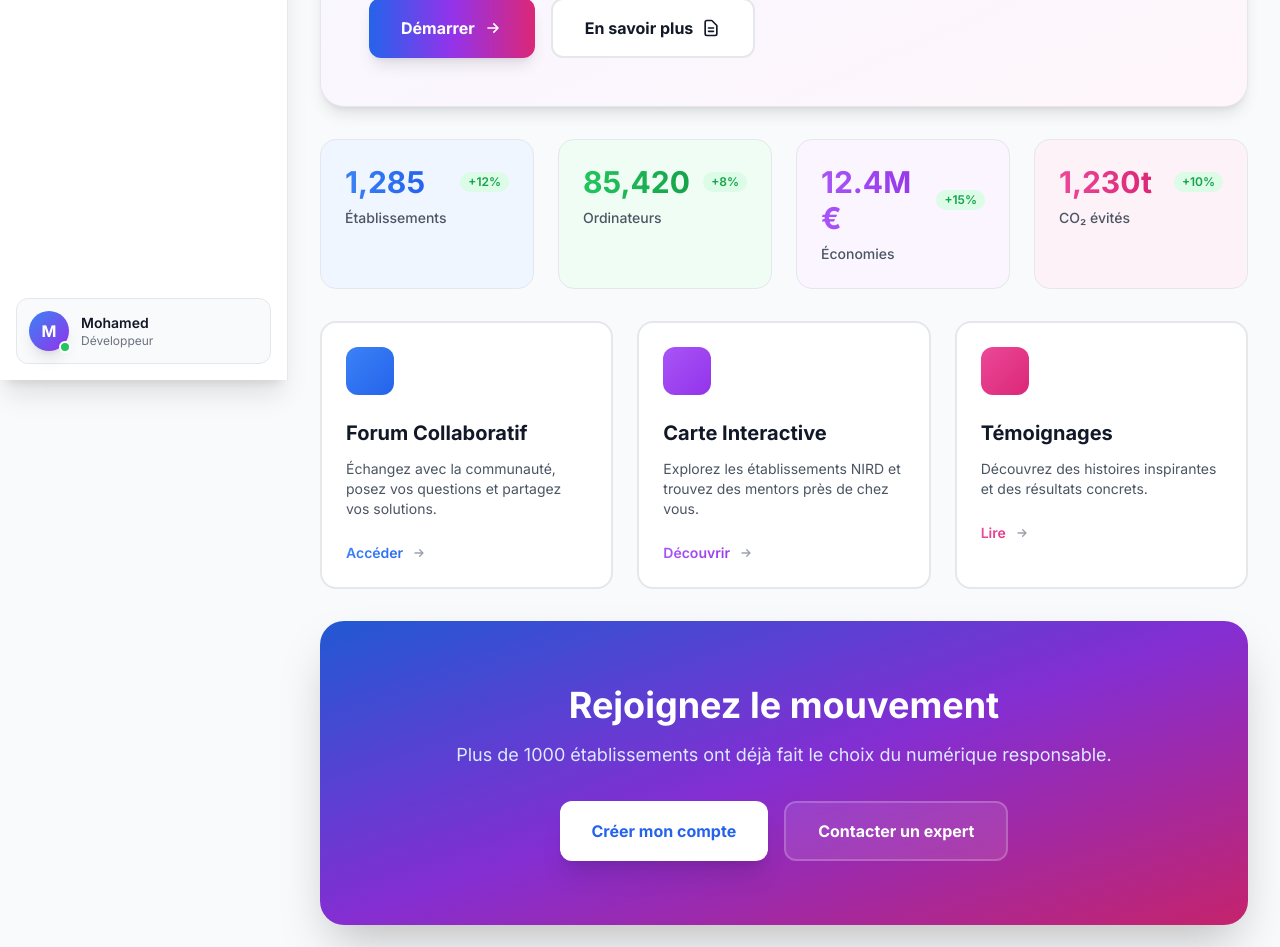
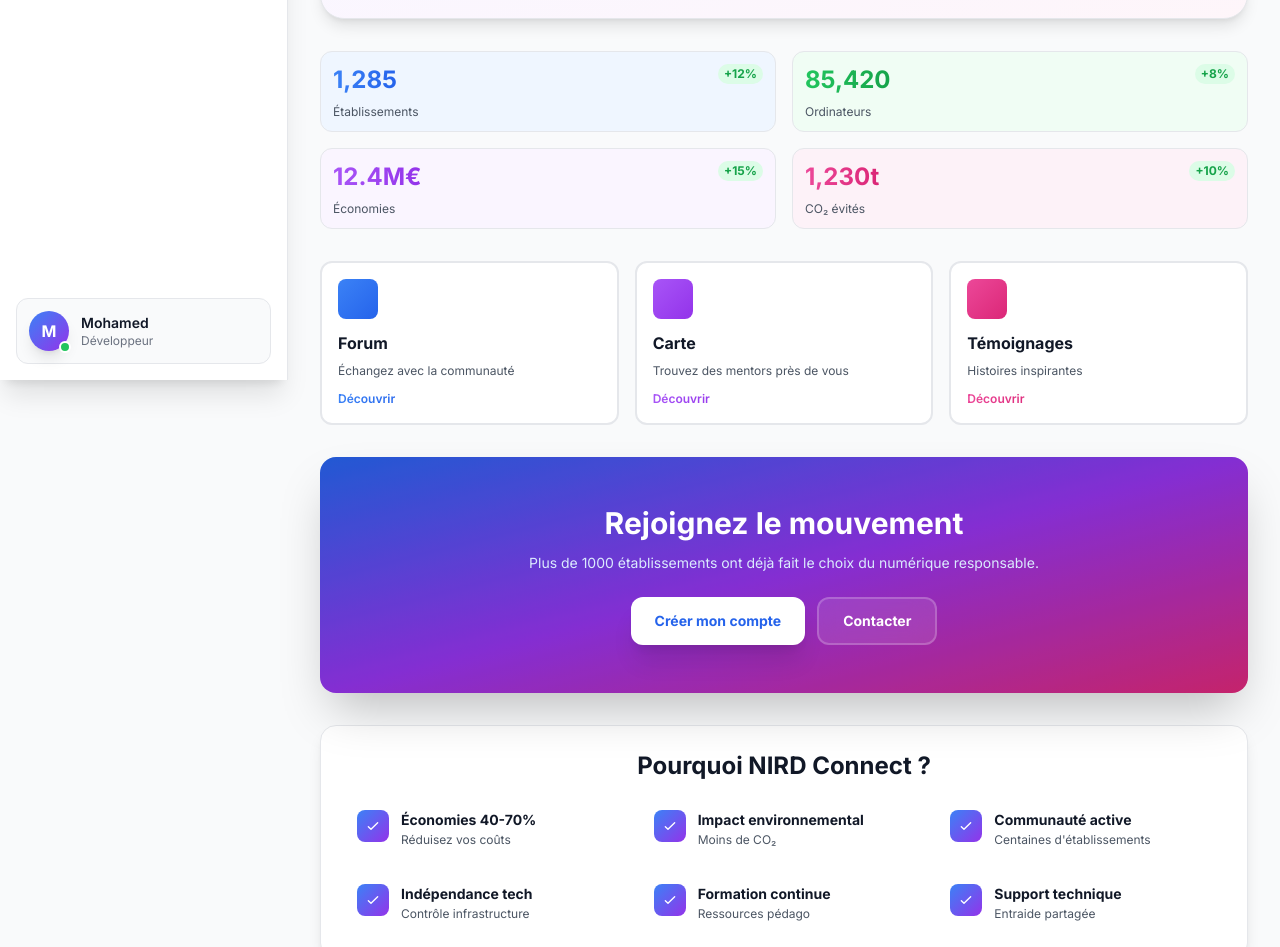
Before and after one commit to MidoNdb/nord-connect, a React (Vite) app: page / in a window 1280 px wide. Shown: the part 420-1367 px from the top of the page. Built offline with nearby package versions, Linux system fonts and the light colour scheme.

Commit message:
correction d'amelioration de dashboard 1

```diff
--- a/src/features/Home.jsx
+++ b/src/features/Home.jsx
@@ -1,22 +1,22 @@
 export default function Home() {
   return (
-    <div className="space-y-6 sm:space-y-8 animate-fade-in">
-      {/* Hero Section Moderne */}
+    <div className="space-y-4 sm:space-y-6 lg:space-y-8 animate-fade-in">
+      {/* Hero Section */}
       <section className="relative bg-white dark:bg-slate-900 rounded-2xl sm:rounded-3xl shadow-lg border border-gray-200 dark:border-slate-800 overflow-hidden">
         <div className="absolute inset-0 bg-gradient-to-br from-blue-500/5 via-purple-500/5 to-pink-500/5"></div>
 
-        <div className="relative px-4 sm:px-6 lg:px-12 py-6 sm:py-8 lg:py-12">
+        <div className="relative px-4 sm:px-6 lg:px-8 py-6 sm:py-8 lg:py-12">
           <div className="max-w-4xl">
             {/* Badge */}
-            <div className="inline-flex items-center gap-2 px-3 py-1.5 sm:px-4 sm:py-2 bg-blue-50 dark:bg-blue-900/20 border border-blue-200 dark:border-blue-800 rounded-full mb-4 sm:mb-6">
+            <div className="inline-flex items-center gap-2 px-3 py-1.5 bg-blue-50 dark:bg-blue-900/20 border border-blue-200 dark:border-blue-800 rounded-full mb-4">
               <span className="w-2 h-2 bg-blue-600 rounded-full animate-pulse"></span>
-              <span className="text-xs sm:text-sm font-semibold text-blue-700 dark:text-blue-400">
+              <span className="text-xs font-semibold text-blue-700 dark:text-blue-400">
                 Plateforme collaborative NIRD
               </span>
             </div>
 
             {/* Titre */}
-            <h1 className="text-2xl sm:text-3xl md:text-4xl lg:text-5xl font-bold mb-4 sm:mb-6 leading-tight">
+            <h1 className="text-xl sm:text-2xl md:text-3xl lg:text-4xl font-bold mb-3 sm:mb-4 leading-tight">
               <span className="text-gray-900 dark:text-white">Bienvenue sur </span>
               <span className="bg-gradient-to-r from-blue-600 via-purple-600 to-pink-600 bg-clip-text text-transparent">
                 NIRD Connect
@@ -24,24 +24,24 @@ export default function Home() {
             </h1>
 
             {/* Description */}
-            <p className="text-sm sm:text-base lg:text-lg text-gray-600 dark:text-gray-400 leading-relaxed mb-6 sm:mb-8">
+            <p className="text-xs sm:text-sm lg:text-base text-gray-600 dark:text-gray-400 leading-relaxed mb-4 sm:mb-6">
               Rejoignez la communauté des établissements engagés dans le
               <span className="font-semibold text-gray-900 dark:text-white"> Numérique Inclusif, Responsable et Durable</span>.
               Partagez vos expériences, trouvez des solutions et participez à la transition numérique éducative.
             </p>
 
             {/* CTA Buttons */}
-            <div className="flex flex-col sm:flex-row gap-3 sm:gap-4">
-              <button className="group bg-gradient-to-r from-blue-600 via-purple-600 to-pink-600 hover:from-blue-700 hover:via-purple-700 hover:to-pink-700 text-white px-6 sm:px-8 py-3 sm:py-4 rounded-xl font-bold shadow-lg hover:shadow-xl transition-all transform hover:scale-105 flex items-center justify-center gap-2 text-sm sm:text-base">
+            <div className="flex flex-col sm:flex-row gap-3">
+              <button className="bg-gradient-to-r from-blue-600 via-purple-600 to-pink-600 hover:from-blue-700 hover:via-purple-700 hover:to-pink-700 text-white px-6 py-3 rounded-xl font-bold shadow-lg transition-all flex items-center justify-center gap-2 text-sm">
                 Démarrer
-                <svg className="w-4 h-4 sm:w-5 sm:h-5 group-hover:translate-x-1 transition-transform" fill="none" stroke="currentColor" viewBox="0 0 24 24">
+                <svg className="w-4 h-4" fill="none" stroke="currentColor" viewBox="0 0 24 24">
                   <path strokeLinecap="round" strokeLinejoin="round" strokeWidth={2} d="M13 7l5 5m0 0l-5 5m5-5H6" />
                 </svg>
               </button>
 
-              <button className="bg-white dark:bg-slate-800 hover:bg-gray-50 dark:hover:bg-slate-700 text-gray-900 dark:text-white px-6 sm:px-8 py-3 sm:py-4 rounded-xl font-bold border-2 border-gray-200 dark:border-slate-700 hover:border-purple-300 dark:hover:border-purple-600 transition-all flex items-center justify-center gap-2 text-sm sm:text-base">
+              <button className="bg-white dark:bg-slate-800 text-gray-900 dark:text-white px-6 py-3 rounded-xl font-bold border-2 border-gray-200 dark:border-slate-700 transition-all flex items-center justify-center gap-2 text-sm">
                 En savoir plus
-                <svg className="w-4 h-4 sm:w-5 sm:h-5" fill="none" stroke="currentColor" viewBox="0 0 24 24">
+                <svg className="w-4 h-4" fill="none" stroke="currentColor" viewBox="0 0 24 24">
                   <path strokeLinecap="round" strokeLinejoin="round" strokeWidth={2} d="M9 12h6m-6 4h6m2 5H7a2 2 0 01-2-2V5a2 2 0 012-2h5.586a1 1 0 01.707.293l5.414 5.414a1 1 0 01.293.707V19a2 2 0 01-2 2z" />
                 </svg>
               </button>
@@ -50,121 +50,66 @@ export default function Home() {
         </div>
       </section>
 
-      {/* Stats Modernes - RESPONSIVE FIXÉ */}
-      <section className="grid grid-cols-2 lg:grid-cols-4 gap-3 sm:gap-4 lg:gap-6">
-        <StatCardModern
-          number="1,285"
-          label="Établissements"
-          color="blue"
-          trend="+12%"
-        />
-        <StatCardModern
-          number="85,420"
-          label="Ordinateurs"
-          color="green"
-          trend="+8%"
-        />
-        <StatCardModern
-          number="12.4M€"
-          label="Économies"
-          color="purple"
-          trend="+15%"
-        />
-        <StatCardModern
-          number="1,230t"
-          label="CO₂ évités"
-          color="pink"
-          trend="+10%"
-        />
+      {/* Stats - RESPONSIVE PARFAIT */}
+      <section className="grid grid-cols-2 gap-3 sm:gap-4">
+        <StatCardMobile number="1,285" label="Établissements" color="blue" trend="+12%" />
+        <StatCardMobile number="85,420" label="Ordinateurs" color="green" trend="+8%" />
+        <StatCardMobile number="12.4M€" label="Économies" color="purple" trend="+15%" />
+        <StatCardMobile number="1,230t" label="CO₂ évités" color="pink" trend="+10%" />
       </section>
 
-      {/* Features Grid Moderne */}
-      <section className="grid grid-cols-1 sm:grid-cols-2 lg:grid-cols-3 gap-4 sm:gap-6">
-        <FeatureCardModern
-          title="Forum Collaboratif"
-          description="Échangez avec la communauté, posez vos questions et partagez vos solutions."
-          link="Accéder"
-          color="blue"
-        />
-
-        <FeatureCardModern
-          title="Carte Interactive"
-          description="Explorez les établissements NIRD et trouvez des mentors près de chez vous."
-          link="Découvrir"
-          color="purple"
-        />
-
-        <FeatureCardModern
-          title="Témoignages"
-          description="Découvrez des histoires inspirantes et des résultats concrets."
-          link="Lire"
-          color="pink"
-        />
+      {/* Features */}
+      <section className="grid gap-4 sm:grid-cols-2 lg:grid-cols-3">
+        <FeatureCardMobile title="Forum" description="Échangez avec la communauté" color="blue" />
+        <FeatureCardMobile title="Carte" description="Trouvez des mentors près de vous" color="purple" />
+        <FeatureCardMobile title="Témoignages" description="Histoires inspirantes" color="pink" />
       </section>
 
-      {/* Call to Action Final - RESPONSIVE FIXÉ */}
-      <section className="relative bg-gradient-to-br from-blue-600 via-purple-600 to-pink-600 rounded-2xl sm:rounded-3xl shadow-2xl overflow-hidden">
+      {/* CTA Final */}
+      <section className="relative bg-gradient-to-br from-blue-600 via-purple-600 to-pink-600 rounded-2xl shadow-2xl overflow-hidden">
         <div className="absolute inset-0 bg-black/10"></div>
 
-        <div className="relative px-4 sm:px-6 lg:px-8 py-8 sm:py-12 lg:py-16 text-center">
-          <h2 className="text-2xl sm:text-3xl lg:text-4xl font-bold text-white mb-3 sm:mb-4">
+        <div className="relative px-4 py-8 sm:py-12 text-center">
+          <h2 className="text-xl sm:text-2xl lg:text-3xl font-bold text-white mb-3">
             Rejoignez le mouvement
           </h2>
-          <p className="text-blue-100 text-sm sm:text-base lg:text-lg mb-6 sm:mb-8 max-w-2xl mx-auto">
+          <p className="text-blue-100 text-xs sm:text-sm mb-6 max-w-lg mx-auto">
             Plus de 1000 établissements ont déjà fait le choix du numérique responsable.
           </p>
 
-          <div className="flex flex-col sm:flex-row gap-3 sm:gap-4 justify-center">
-            <button className="bg-white hover:bg-gray-50 text-blue-600 px-6 sm:px-8 py-3 sm:py-4 rounded-xl font-bold shadow-xl hover:shadow-2xl transition-all transform hover:scale-105 text-sm sm:text-base">
+          <div className="flex flex-col sm:flex-row gap-3 justify-center max-w-md mx-auto">
+            <button className="bg-white hover:bg-gray-50 text-blue-600 px-6 py-3 rounded-xl font-bold shadow-xl transition-all text-sm">
               Créer mon compte
             </button>
-            <button className="bg-white/10 hover:bg-white/20 backdrop-blur-md text-white px-6 sm:px-8 py-3 sm:py-4 rounded-xl font-bold border-2 border-white/20 hover:border-white/40 transition-all text-sm sm:text-base">
-              Contacter un expert
+            <button className="bg-white/10 backdrop-blur-md text-white px-6 py-3 rounded-xl font-bold border-2 border-white/20 transition-all text-sm">
+              Contacter
             </button>
           </div>
         </div>
       </section>
 
-      {/* Section Avantages - RESPONSIVE FIXÉ */}
-      <section className="bg-white dark:bg-slate-900 rounded-2xl sm:rounded-3xl shadow-lg border border-gray-200 dark:border-slate-800 p-4 sm:p-6 lg:p-12">
-        <h2 className="text-xl sm:text-2xl lg:text-3xl font-bold text-gray-900 dark:text-white mb-6 sm:mb-8 text-center">
-          Pourquoi choisir NIRD Connect ?
+      {/* Avantages */}
+      <section className="bg-white dark:bg-slate-900 rounded-2xl shadow-lg border border-gray-200 dark:border-slate-800 p-4 sm:p-6">
+        <h2 className="text-lg sm:text-xl lg:text-2xl font-bold text-gray-900 dark:text-white mb-4 text-center">
+          Pourquoi NIRD Connect ?
         </h2>
 
-        <div className="grid grid-cols-1 sm:grid-cols-2 lg:grid-cols-3 gap-4 sm:gap-6">
-          <BenefitCard
-            title="Économies substantielles"
-            description="Réduisez vos coûts de 40 à 70%"
-          />
-          <BenefitCard
-            title="Impact environnemental"
-            description="Réduisez votre empreinte carbone"
-          />
-          <BenefitCard
-            title="Communauté active"
-            description="Soutien de centaines d'établissements"
-          />
-          <BenefitCard
-            title="Indépendance technologique"
-            description="Contrôle de votre infrastructure"
-          />
-          <BenefitCard
-            title="Formation continue"
-            description="Ressources pédagogiques de qualité"
-          />
-          <BenefitCard
-            title="Support technique"
-            description="Entraide et expertises partagées"
-          />
+        <div className="grid gap-3 sm:grid-cols-2 lg:grid-cols-3">
+          <BenefitCardMobile title="Économies 40-70%" description="Réduisez vos coûts" />
+          <BenefitCardMobile title="Impact environnemental" description="Moins de CO₂" />
+          <BenefitCardMobile title="Communauté active" description="Centaines d'établissements" />
+          <BenefitCardMobile title="Indépendance tech" description="Contrôle infrastructure" />
+          <BenefitCardMobile title="Formation continue" description="Ressources pédago" />
+          <BenefitCardMobile title="Support technique" description="Entraide partagée" />
         </div>
       </section>
     </div>
   );
 }
 
-// ========== COMPOSANTS RESPONSIVES ==========
+// ========== COMPOSANTS OPTIMISÉS MOBILE ==========
 
-function StatCardModern({ number, label, color, trend }) {
+function StatCardMobile({ number, label, color, trend }) {
   const colors = {
     blue: 'from-blue-500 to-blue-600',
     green: 'from-green-500 to-green-600',
@@ -180,57 +125,44 @@ function StatCardModern({ number, label, color, trend }) {
   };
 
   return (
-    <div className={`${bgColors[color]} rounded-xl sm:rounded-2xl p-3 sm:p-4 lg:p-6 border border-gray-200 dark:border-slate-700 hover:shadow-lg transition-all group cursor-pointer`}>
-      <div className="flex flex-col sm:flex-row items-start sm:items-center justify-between gap-2 mb-2">
-        {/* Nombre - Taille adaptative */}
-        <div className={`text-xl sm:text-2xl lg:text-3xl font-bold bg-gradient-to-r ${colors[color]} bg-clip-text text-transparent break-all`}>
+    <div className={`${bgColors[color]} rounded-xl p-3 border border-gray-200 dark:border-slate-700`}>
+      {/* Header avec nombre + badge */}
+      <div className="flex items-start justify-between gap-2 mb-2">
+        <div className={`text-lg sm:text-xl lg:text-2xl font-bold bg-gradient-to-r ${colors[color]} bg-clip-text text-transparent leading-tight`}>
           {number}
         </div>
-        {/* Badge tendance */}
-        <span className="text-xs font-semibold text-green-600 dark:text-green-400 bg-green-100 dark:bg-green-900/30 px-2 py-0.5 rounded-full whitespace-nowrap">
+        <span className="text-xs font-bold text-green-600 bg-green-100 px-1.5 py-0.5 rounded-full shrink-0">
           {trend}
         </span>
       </div>
+
       {/* Label */}
-      <p className="text-xs sm:text-sm text-gray-600 dark:text-gray-400 font-medium line-clamp-2">
+      <p className="text-xs text-gray-600 dark:text-gray-400 leading-tight">
         {label}
       </p>
     </div>
   );
 }
 
-function FeatureCardModern({ title, description, link, color }) {
+function FeatureCardMobile({ title, description, color }) {
   const colors = {
     blue: 'from-blue-500 to-blue-600',
     purple: 'from-purple-500 to-purple-600',
     pink: 'from-pink-500 to-pink-600'
   };
 
-  const hoverColors = {
-    blue: 'group-hover:border-blue-300 dark:group-hover:border-blue-700',
-    purple: 'group-hover:border-purple-300 dark:group-hover:border-purple-700',
-    pink: 'group-hover:border-pink-300 dark:group-hover:border-pink-700'
-  };
-
   return (
-    <div className={`group bg-white dark:bg-slate-900 rounded-xl sm:rounded-2xl p-4 sm:p-6 border-2 border-gray-200 dark:border-slate-800 ${hoverColors[color]} hover:shadow-xl transition-all cursor-pointer`}>
-      {/* Header avec gradient */}
-      <div className={`w-10 h-10 sm:w-12 sm:h-12 rounded-lg sm:rounded-xl bg-gradient-to-br ${colors[color]} mb-4 sm:mb-6 group-hover:scale-110 transition-transform`}></div>
-
-      {/* Titre */}
-      <h3 className="text-base sm:text-lg lg:text-xl font-bold text-gray-900 dark:text-white mb-2 sm:mb-3">
+    <div className="bg-white dark:bg-slate-900 rounded-xl p-4 border-2 border-gray-200 dark:border-slate-800">
+      <div className={`w-10 h-10 rounded-lg bg-gradient-to-br ${colors[color]} mb-3`}></div>
+      <h3 className="text-sm sm:text-base font-bold text-gray-900 dark:text-white mb-2">
         {title}
       </h3>
-
-      {/* Description */}
-      <p className="text-xs sm:text-sm text-gray-600 dark:text-gray-400 leading-relaxed mb-4 sm:mb-6">
+      <p className="text-xs text-gray-600 dark:text-gray-400 mb-3">
         {description}
       </p>
-
-      {/* Lien */}
-      <button className={`text-xs sm:text-sm font-semibold bg-gradient-to-r ${colors[color]} bg-clip-text text-transparent flex items-center gap-2 group-hover:gap-3 transition-all`}>
-        {link}
-        <svg className="w-3 h-3 sm:w-4 sm:h-4 text-gray-400 group-hover:text-gray-600" fill="none" stroke="currentColor" viewBox="0 0 24 24">
+      <button className={`text-xs font-semibold bg-gradient-to-r ${colors[color]} bg-clip-text text-transparent flex items-center gap-1`}>
+        Découvrir
+        <svg className="w-3 h-3" fill="none" stroke="currentColor" viewBox="0 0 24 24">
           <path strokeLinecap="round" strokeLinejoin="round" strokeWidth={2} d="M13 7l5 5m0 0l-5 5m5-5H6" />
         </svg>
       </button>
@@ -238,30 +170,27 @@ function FeatureCardModern({ title, description, link, color }) {
   );
 }
 
-function BenefitCard({ title, description }) {
+function BenefitCardMobile({ title, description }) {
   return (
-    <div className="flex gap-3 sm:gap-4 p-3 sm:p-4 rounded-lg sm:rounded-xl hover:bg-gray-50 dark:hover:bg-slate-800 transition-colors group">
-      {/* Icône */}
-      <div className="flex-shrink-0">
-        <div className="w-8 h-8 sm:w-10 sm:h-10 rounded-lg bg-gradient-to-br from-blue-500 to-purple-600 flex items-center justify-center group-hover:scale-110 transition-transform">
-          <svg className="w-4 h-4 sm:w-5 sm:h-5 text-white" fill="none" stroke="currentColor" viewBox="0 0 24 24">
+    <div className="flex gap-3 p-3 rounded-lg hover:bg-gray-50 dark:hover:bg-slate-800 transition-colors">
+      <div className="shrink-0">
+        <div className="w-8 h-8 rounded-lg bg-gradient-to-br from-blue-500 to-purple-600 flex items-center justify-center">
+          <svg className="w-4 h-4 text-white" fill="none" stroke="currentColor" viewBox="0 0 24 24">
             <path strokeLinecap="round" strokeLinejoin="round" strokeWidth={2} d="M5 13l4 4L19 7" />
           </svg>
         </div>
       </div>
-      {/* Texte */}
-      <div className="min-w-0 flex-1">
-        <h4 className="font-bold text-gray-900 dark:text-white mb-1 text-sm sm:text-base">
+      <div className="min-w-0">
+        <h4 className="font-bold text-gray-900 dark:text-white mb-0.5 text-xs sm:text-sm">
           {title}
         </h4>
-        <p className="text-xs sm:text-sm text-gray-600 dark:text-gray-400">
+        <p className="text-xs text-gray-600 dark:text-gray-400">
           {description}
         </p>
       </div>
     </div>
   );
 }
-
 
 // export default function Home() {
 //   return (
```
